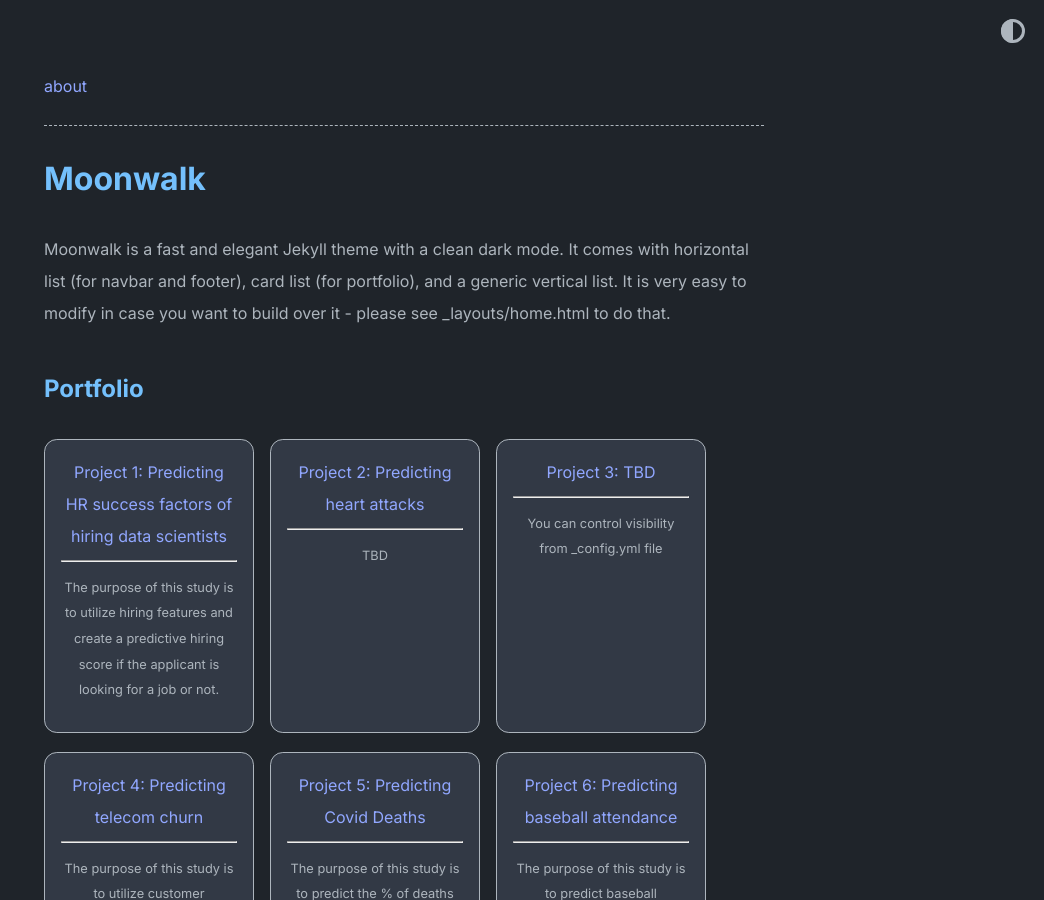
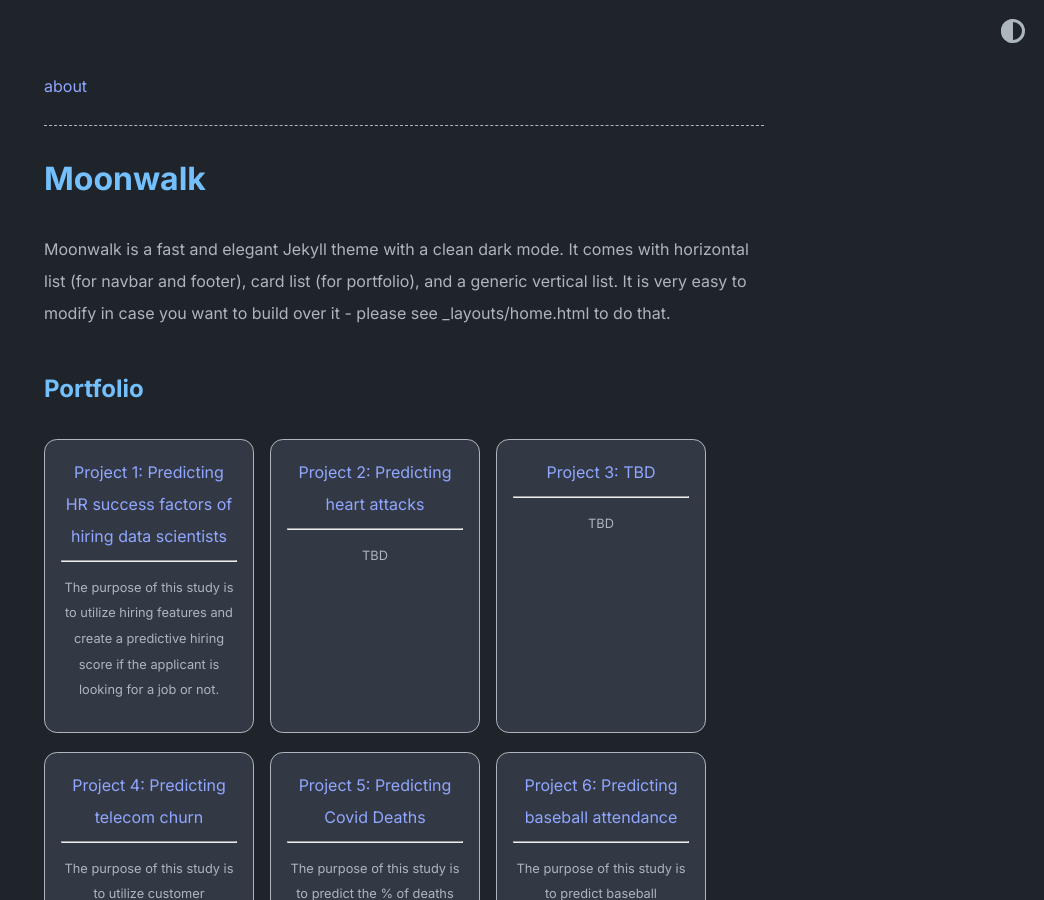
Before and after one commit to Josef9154/JRochelle_Portfolio, a Jekyll site: the page built from index.md, in a window 1280 px wide and 900 px high. Shown: the whole window, without its empty margins (236-1280 px from the left). Built offline with Jekyll 4.4.1, drawn with Linux system fonts in a browser that asks for light colours.

Commit message:
home.yml: updated desc in project_entries

```diff
--- a/_data/home.yml
+++ b/_data/home.yml
@@ -13,7 +13,7 @@ project_entries:
     desc: TBD
   - title: 'Project 3: TBD'
     url: TBD
-    desc: You can control visibility from _config.yml file
+    desc: TBD
   - title: 'Project 4: Predicting telecom churn'
     url: >-
       https://github.com/Josef9154/Portfolio-Examples/blob/main/Project%204-%20Predicting%20telecom%20churn.ipynb
```
